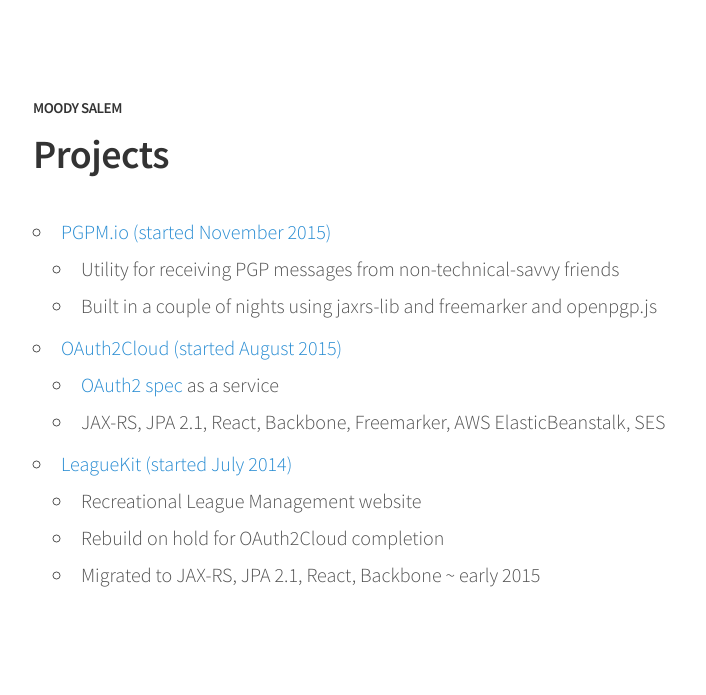
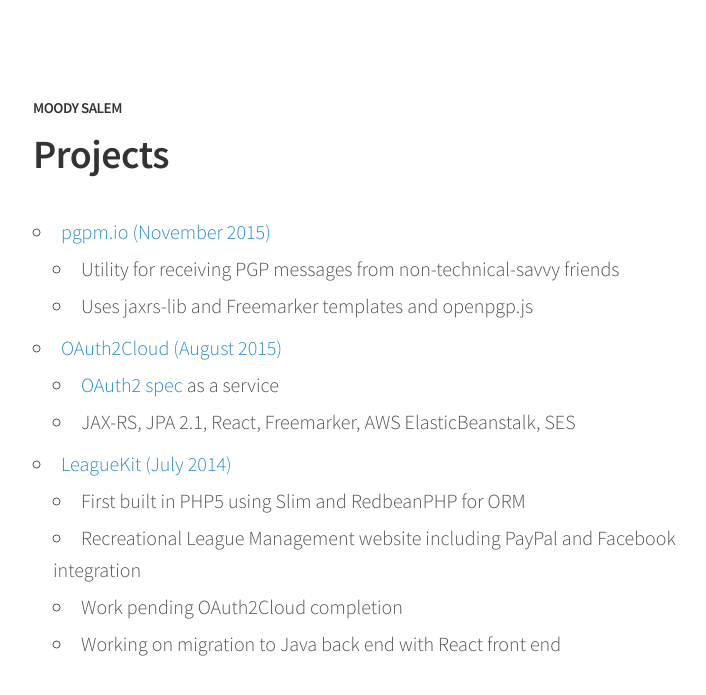
Before and after one commit to moodysalem/moodysalem.github.io, a Jekyll site: the page built from projects.md, in a window 1280 px wide. Shown: the top 695 px of the page, without its empty margins (247-953 px from the left). Built offline with Jekyll 4.4.1, drawn with Linux system fonts in a browser that asks for light colours; nearby versions of some CDN libraries; comment, search, counter and statistics services are not loaded.

Commit message:
update projects page

```diff
--- a/projects.md
+++ b/projects.md
@@ -5,20 +5,21 @@
 ---
 
 <ul>
-    <li><a href="https://pgpm.io">PGPM.io (started November 2015)</a></li>
+    <li><a href="https://github.com/moodysalem/pgpm.git">pgpm.io (November 2015)</a></li>
     <ul>
         <li>Utility for receiving PGP messages from non-technical-savvy friends</li>
-        <li>Built in a couple of nights using jaxrs-lib and freemarker and openpgp.js</li>
+        <li>Uses jaxrs-lib and Freemarker templates and openpgp.js</li>
     </ul>
-    <li><a href="https://oauth2cloud.com">OAuth2Cloud (started August 2015)</a></li>
+    <li><a href="https://oauth2cloud.com">OAuth2Cloud (August 2015)</a></li>
     <ul>
         <li><a href="https://tools.ietf.org/html/rfc6749">OAuth2 spec</a> as a service</li>
-        <li>JAX-RS, JPA 2.1, React, Backbone, Freemarker, AWS ElasticBeanstalk, SES</li>
+        <li>JAX-RS, JPA 2.1, React, Freemarker, AWS ElasticBeanstalk, SES</li>
     </ul>
-    <li><a href="https://leaguekit.com">LeagueKit (started July 2014)</a></li>
+    <li><a href="https://leaguekit.com">LeagueKit (July 2014)</a></li>
     <ul>
-        <li>Recreational League Management website</li>
-        <li>Rebuild on hold for OAuth2Cloud completion</li>
-        <li>Migrated to JAX-RS, JPA 2.1, React, Backbone ~ early 2015</li>
+        <li>First built in PHP5 using Slim and RedbeanPHP for ORM</li>
+        <li>Recreational League Management website including PayPal and Facebook integration</li>
+        <li>Work pending OAuth2Cloud completion</li>
+        <li>Working on migration to Java back end with React front end</li>
     </ul>
 </ul>
```
